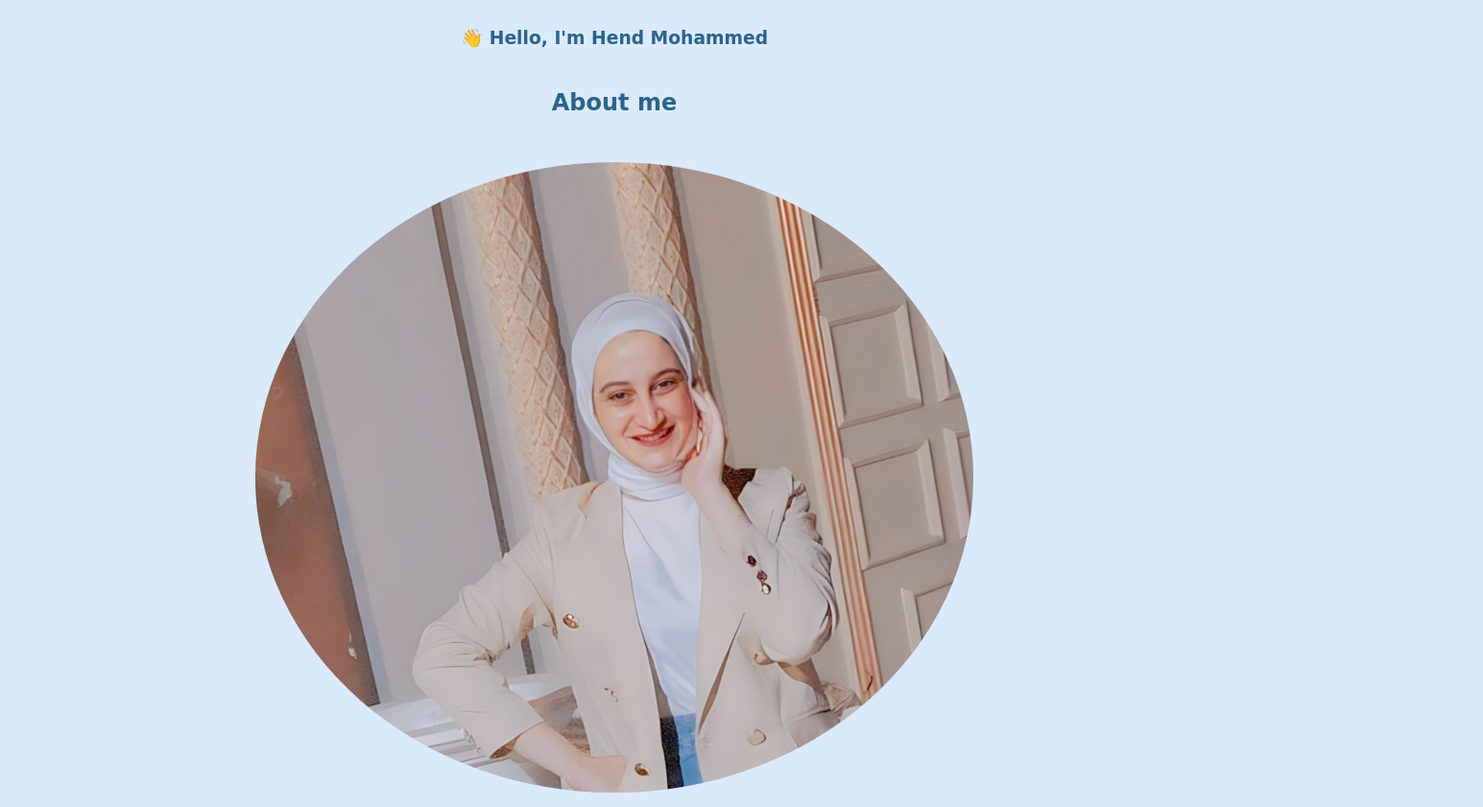
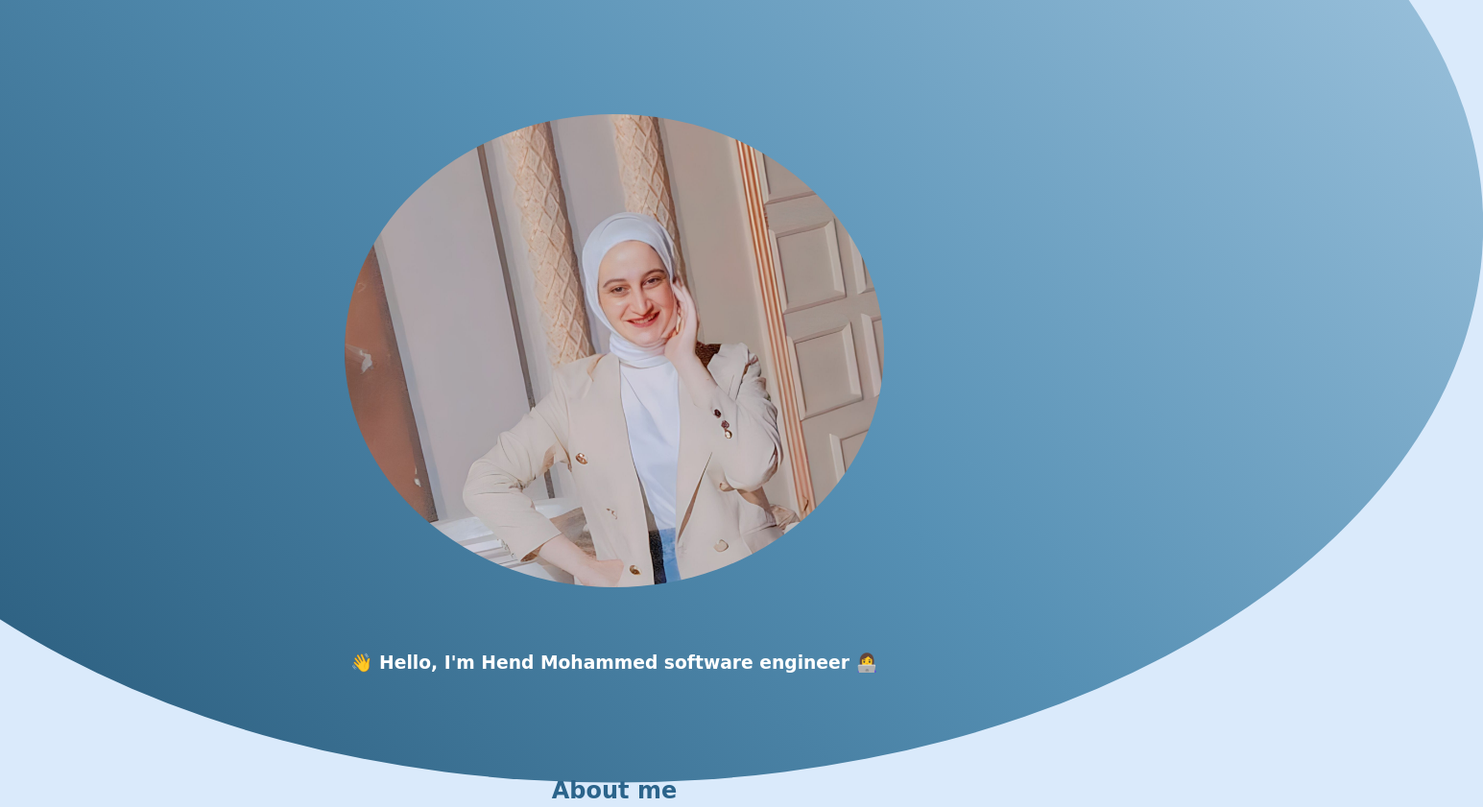
Before and after one commit to hendmohammed10420/My_portfolio, a plain HTML site: page portfolio.html in a window 1280 px wide. Shown: the part 143-984 px from the top of the page at 96% size, 1545 px wide, since content can reach past the window. Drawn offline with nearby package versions, Linux system fonts and the light colour scheme; a web font is replaced by a local one.

Commit message:
update in about section

```diff
--- a/portfolio.css
+++ b/portfolio.css
@@ -123,10 +123,6 @@ section p a{
     100% { transform: scale(1); }
 }
 
-/* Apply animation to circles */
-.circle {
-    animation: circleAnimation 3s infinite;
-}
 
 
 
@@ -497,11 +493,13 @@ padding: .2rem;
 /* General styles for the education section */
 #education {
     text-align: center;
-    margin-top: 40px;
+    margin-top: 5rem;
+    margin-bottom: 5rem;
 }
 #projects {
     text-align: center;
-    margin-top: 40px;
+    margin-top: 5rem;
+    margin-bottom: 5rem;
 }
 
 
@@ -685,3 +683,40 @@ padding: .2rem;
     margin: 0;
     font-size: 14px;
 }
+
+/* Adjust the position of the profile image and "Hello" section */
+.hero {
+    position: relative;
+    margin-bottom: 5rem;
+
+}
+
+.hero img {
+    border-radius: 50%;
+    width:45%;
+    margin: 7rem auto ;
+    display: block;
+    position: relative;
+    /* z-index: 1; */
+}
+
+.hello h3 {
+    position: absolute;
+    bottom: 0;
+    left: 50%;
+    transform: translateX(-50%);
+    padding: 10px 20px;
+    border-radius: 10px;
+    color: #fff;
+}
+.circle {
+    width: 145%;
+    height: 190%;
+    border-radius: 50%;
+    background: linear-gradient(45deg, #1f5070, #5690b4, #aecfe7);
+    position: absolute;
+    top: 19%;
+    left: 50%;
+    transform: translate(-50%, -50%);
+    z-index: -1;
+  }
--- a/portfolio.html
+++ b/portfolio.html
@@ -36,21 +36,31 @@
 
     <main>
 
+        <section class="hero d-flex flex-column justify-content-center align-items-center " id="intro">
+            <div class="circle"></div>
+            <div class="profile-img">
+              <img src="myprofile.jpg" alt="Hend image">
+            </div>
+            <div class="hello">
+              <h3>👋 Hello, I'm Hend Mohammed
+
+
+                software engineer  👩‍💻</h3>
+
+            </div>
+          </section>
+
  <!----------------------------------- about------------------------------>
 
         <section id="about" class="animated-section">
             <section class="hero d-flex flex-column justify-content-center align-items-center" id="intro">
 
-                <div class="hello">
-
-                    <h3 >👋 Hello, I'm Hend Mohammed</h3>
-                   </div>
                 <div class="container">
                     <h2>About me</h2>
                    <div class="row">
 
                          <div>
-                             <img src="myprofile.jpg" alt="Hend image">
+                             <img src="formal-profile.png" alt="Hend image">
                          </div>
 
                    </div>
```
Also changed, not shown: formal-profile.png (added), my-profile.png (added).
